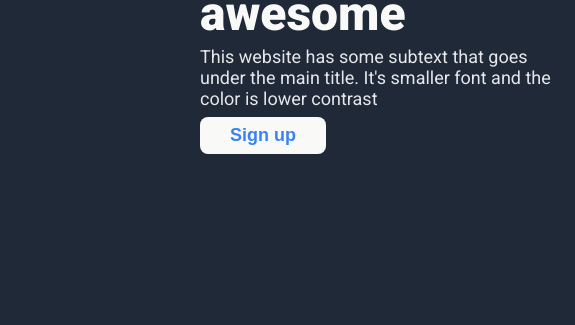
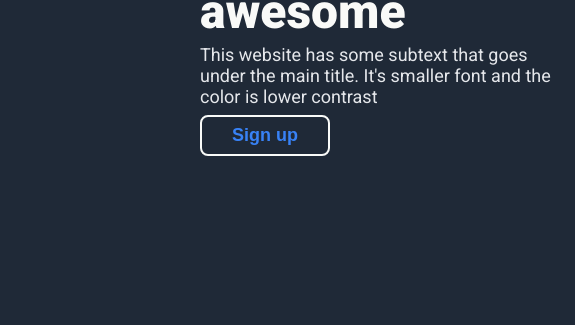
Before and after one commit to karimdevelops/landing-page, a plain HTML site: page index.html in a window 1280 px wide. In both pictures the pointer is over the button 263 px from the left and 471 px from the top of the page. Shown: the part 336-661 px from the top of the page, 0-575 px from the left. Drawn offline with Linux system fonts and the light colour scheme.

Commit message:
Add transition to hero button

```diff
--- a/style.css
+++ b/style.css
@@ -33,13 +33,16 @@ button {
   color: white;
   font-size: 18px;
   font-weight: 700;
-  border: 0px solid black;
+  border: 2px solid #3882F6;
   border-radius: 8px;
   padding: 8px 30px;
+  transition-property: scale, background-color;
+  transition-duration: .5s;
 }
 
-button:hover {
-  background-color: #F9FAF8;
+.hero button:hover {
+  background-color: #1F2937;
+  border: 2px solid #F9FAF8;
   color: #3882F6;
 }
 
```
